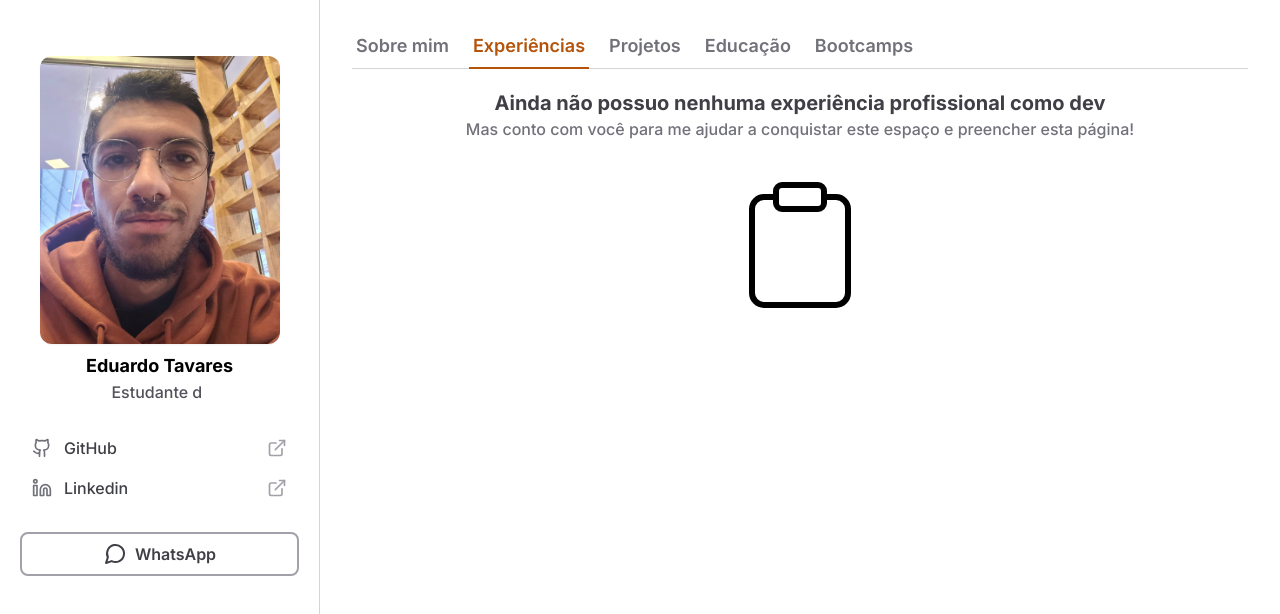
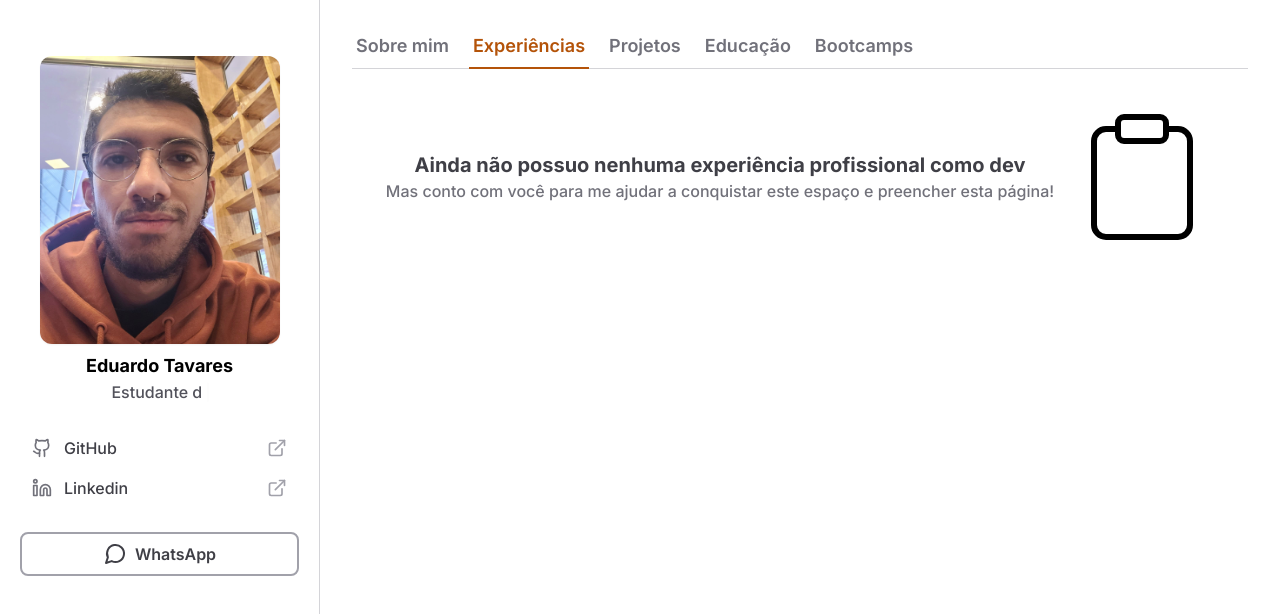
Before and after one commit to odudas/eduardot, a Next.js app: page /experiencias in a window 1280 px wide. Shown: the top 614 px of the page. Built offline with nearby package versions, Linux system fonts and the light colour scheme.

Commit message:
modifies the layout of the experiences page

```diff
--- a/src/app/experiencias/page.tsx
+++ b/src/app/experiencias/page.tsx
@@ -3,7 +3,7 @@
 export default function Experiences() {
   return (
     <>
-      <div className="flex flex-col items-center justify-center gap-4 text-center">
+      <div className="flex items-center justify-center gap-4 text-center">
         <div>
           <h3 className="text-xl font-bold text-zinc-700">
             Ainda não possuo nenhuma experiência profissional como dev
```
